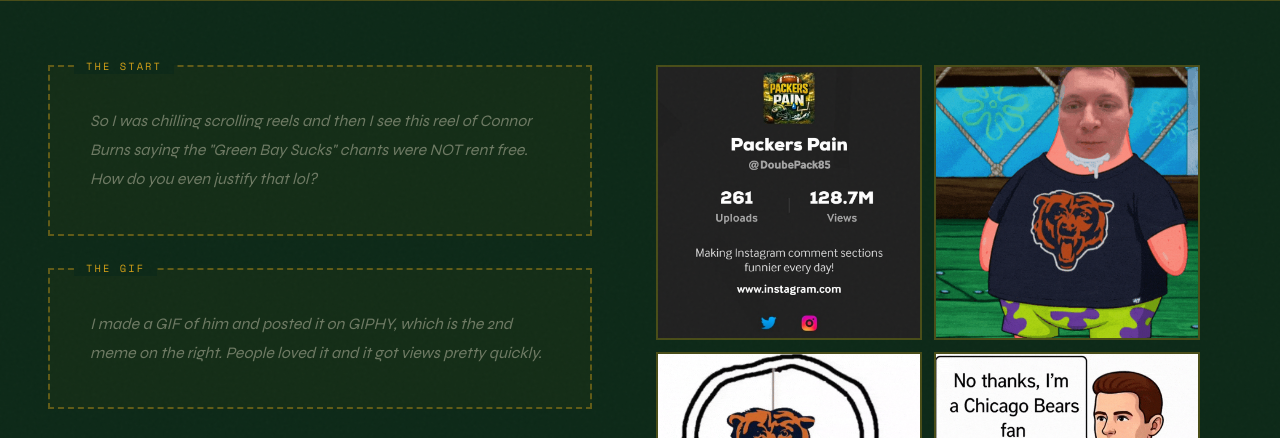
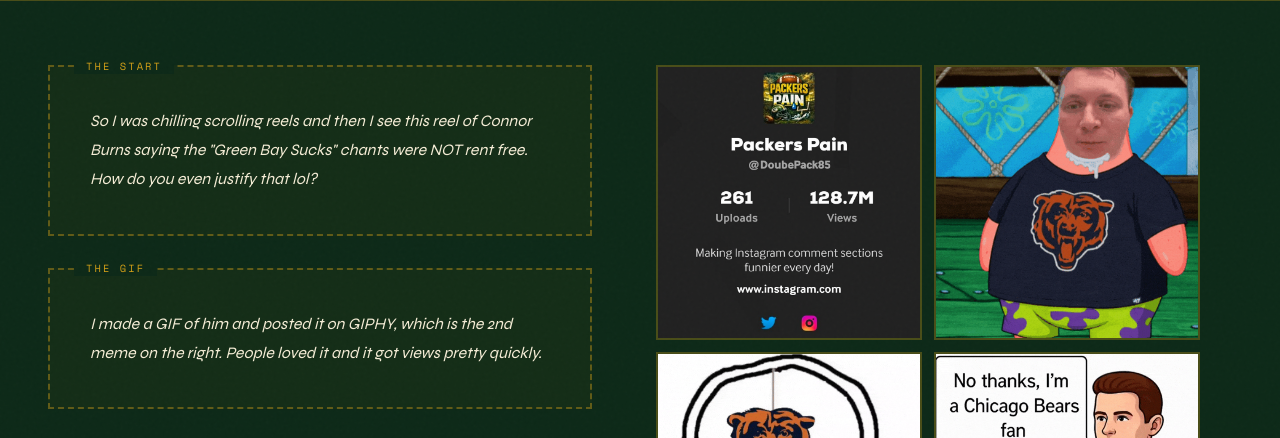
Before and after one commit to clouduser79/packersgifhub, a plain HTML site: page index.html in a window 1280 px wide. Both pictures are taken after a click on the link "STORY". Shown: the part 318-756 px from the top of the page. Drawn offline with nearby package versions, Linux system fonts and the light colour scheme.

Commit message:
Text Change

```diff
--- a/index.html
+++ b/index.html
@@ -4,6 +4,7 @@
   <meta charset="UTF-8" />
   <meta name="viewport" content="width=device-width, initial-scale=1.0" />
   <title>Packers GIF Hub</title>
+  <link rel="icon" href="webLogo.png" type="image/png" />
   <link rel="preconnect" href="https://fonts.googleapis.com" />
   <link rel="preconnect" href="https://fonts.gstatic.com" crossorigin />
   <link href="https://fonts.googleapis.com/css2?family=Bebas+Neue&family=Space+Mono:ital,wght@0,400;0,700;1,400&family=Syne:wght@400;700;800&display=swap" rel="stylesheet" />
--- a/style.css
+++ b/style.css
@@ -316,7 +316,7 @@
 .placeholder-text {
   font-family: 'Syne', sans-serif;
   font-size: 1rem;
-  color: rgba(245, 237, 214, 0.4);
+  color: var(--cream);
   line-height: 1.8;
   font-style: italic;
 }
```
Also changed, not shown: webLogo.png (added).
